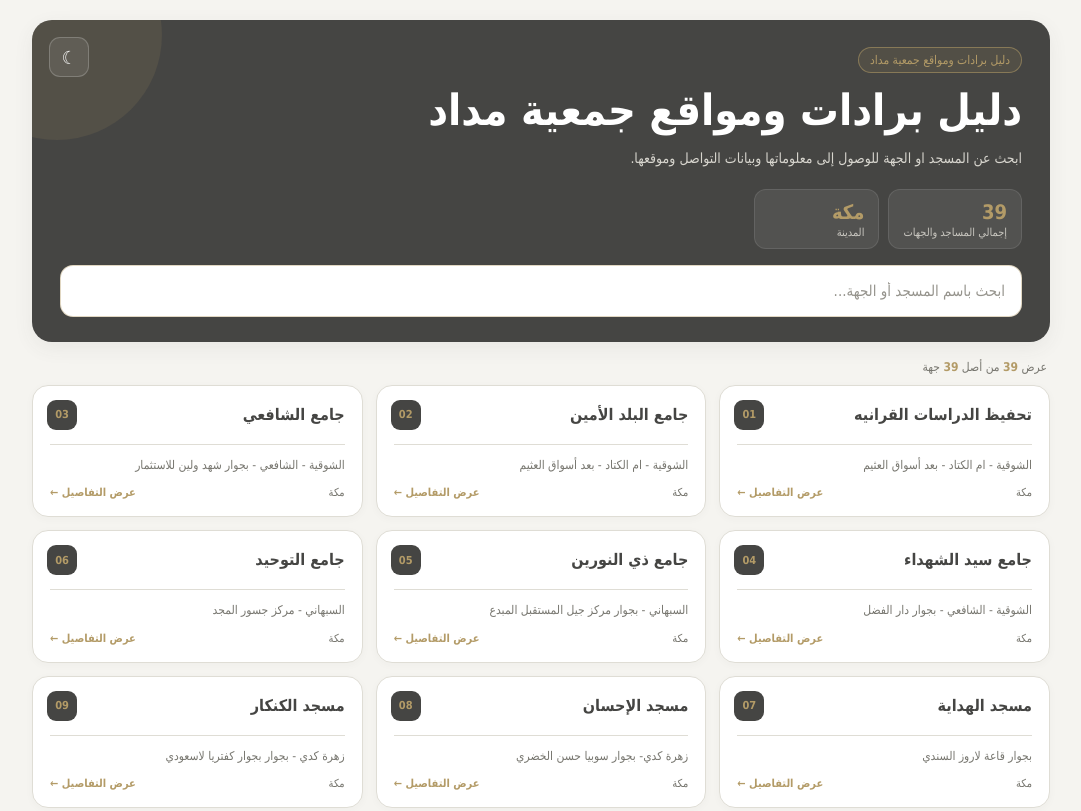
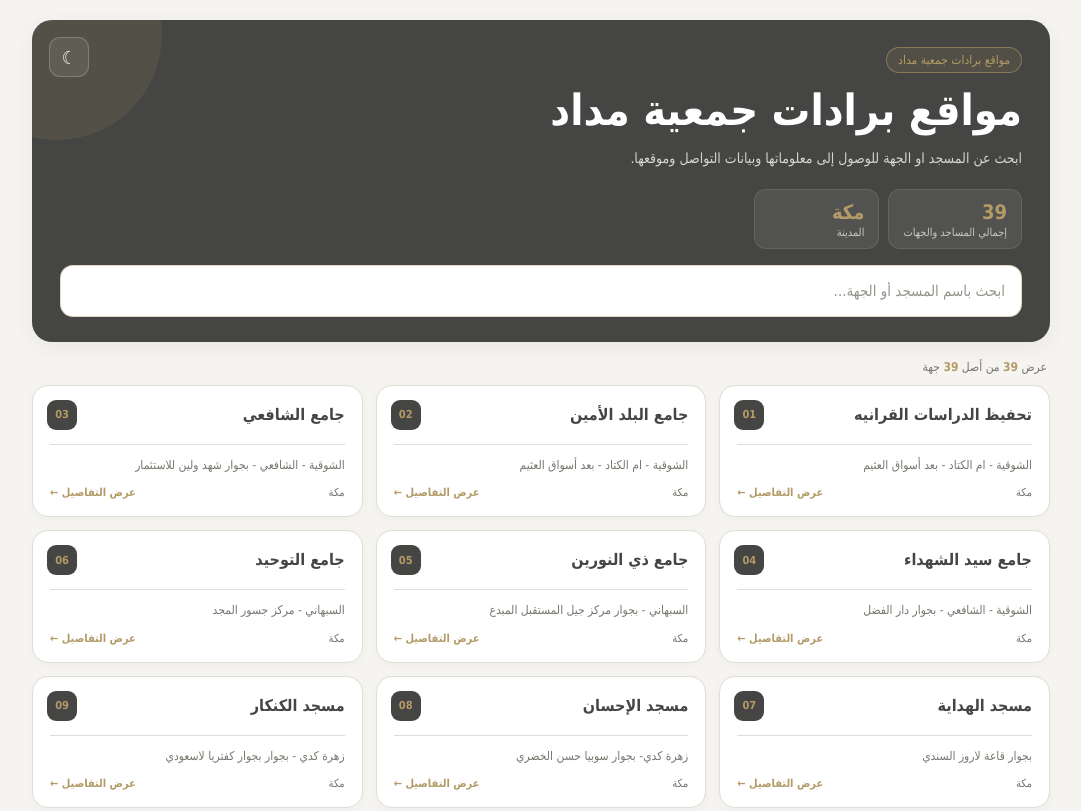
Before and after one commit to afkarnajiha/info, a plain HTML site: page index.html in a window 1280 px wide. Shown: the top 811 px of the page, without its empty margins (99-1180 px from the left). Drawn offline with Linux system fonts and the light colour scheme.

Commit message:
Update index.html

```diff
--- a/index.html
+++ b/index.html
@@ -718,11 +718,11 @@ h1{
     <div class="hero-content">
 
       <div class="badge">
-        دليل برادات ومواقع جمعية مداد
+        مواقع برادات جمعية مداد
       </div>
 
       <h1>
-        دليل برادات ومواقع جمعية مداد
+        مواقع برادات جمعية مداد
       </h1>
 
       <p class="hero-sub">
```
